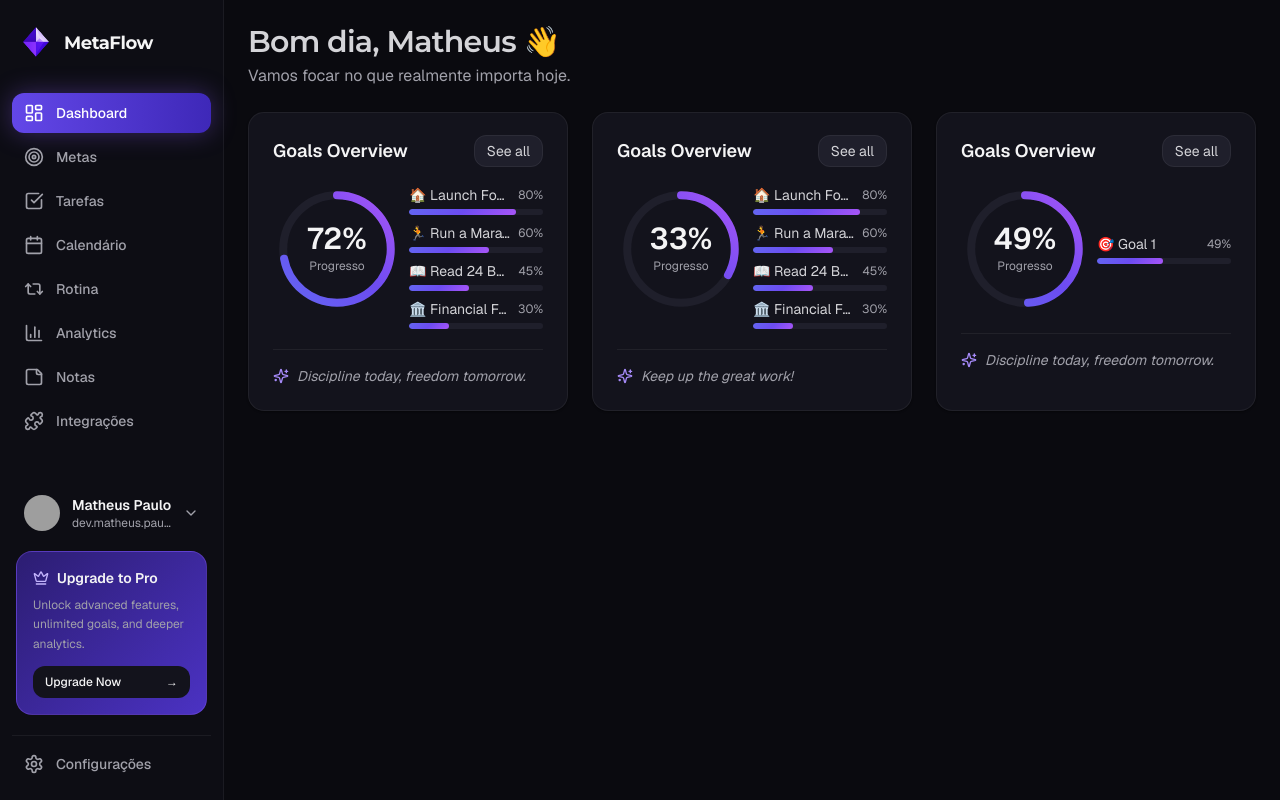
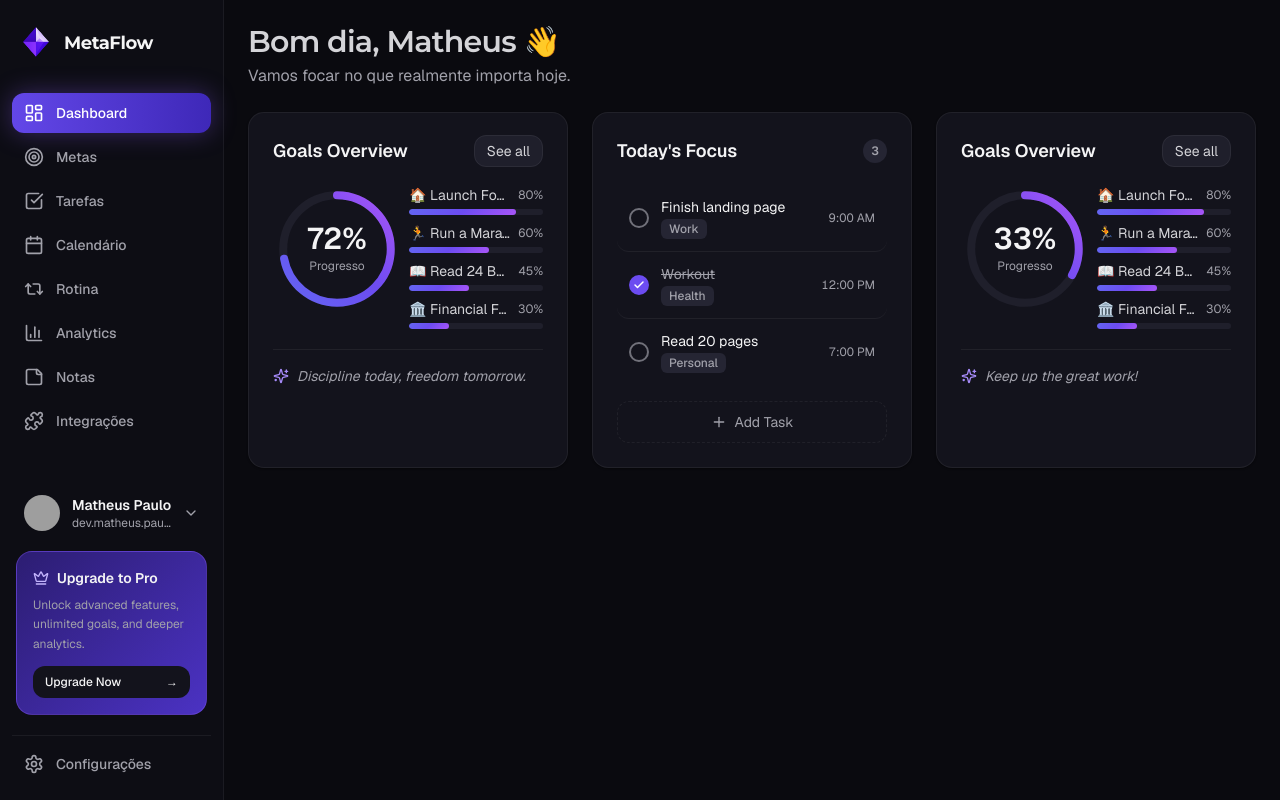
Before and after one commit to matheuspsb/metaflow, a Next.js app: page /dashboard in a window 1280 px wide. Built offline with nearby package versions, Linux system fonts and the light colour scheme; grey boxes are pictures that could not be loaded.

Commit message:
feat: add TodaysFocusCard component with togglable task list

```diff
--- a/src/app/(dashboard)/dashboard/page.tsx
+++ b/src/app/(dashboard)/dashboard/page.tsx
@@ -1,5 +1,6 @@
 import { Greeting } from '@/components/dashboard/Greeting'
 import { GoalsCard } from '@/components/dashboard/goals/GoalsCard'
+import { TodaysFocusCard } from '@/components/dashboard/focus/TodaysFocusCard'
 import type { Metadata } from 'next'
 
 export const metadata: Metadata = {
@@ -12,11 +13,8 @@ export default function DashboardPage() {
       <Greeting name="Matheus" />
       <div className="grid grid-cols-1 gap-6 lg:grid-cols-2 xl:grid-cols-3">
         <GoalsCard />
+        <TodaysFocusCard />
         <GoalsCard overallProgress={33} quote="Keep up the great work!" />
-        <GoalsCard
-          overallProgress={49}
-          goals={[{ id: '1', label: 'Goal 1', progress: 49, icon: '🎯' }]}
-        />
       </div>
     </div>
   )
--- /dev/null
+++ b/src/components/dashboard/focus/TaskRow.tsx
@@ -0,0 +1,49 @@
+'use client'
+
+import { Check } from 'lucide-react'
+
+export interface Task {
+  id: string
+  title: string
+  category: string
+  time: string
+  done?: boolean
+}
+
+interface TaskRowProps {
+  task: Task
+  onToggle?: (id: string) => void
+}
+
+export function TaskRow({ task, onToggle }: TaskRowProps) {
+  return (
+    <li className="group flex cursor-pointer items-center gap-3 rounded-lg px-3 py-3 transition-colors hover:bg-bg-card-hover">
+      <button
+        aria-label={task.done ? 'Mark as incomplete' : 'Mark as complete'}
+        onClick={() => onToggle?.(task.id)}
+        className={`flex h-5 w-5 shrink-0 items-center justify-center rounded-full border-2 transition-all duration-150 ${
+          task.done
+            ? 'border-brand-500 bg-brand-500'
+            : 'border-fg-subtle group-hover:border-brand-400'
+        }`}
+      >
+        {task.done && <Check className="h-3 w-3 text-white" strokeWidth={3} />}
+      </button>
+
+      <div className="flex min-w-0 flex-1 flex-col gap-0.5">
+        <span
+          className={`truncate text-sm transition-colors ${
+            task.done ? 'text-fg-muted line-through' : 'text-fg-primary'
+          }`}
+        >
+          {task.title}
+        </span>
+        <span className="bg-bg-tag text-fg-muted inline-flex w-fit items-center rounded-xs px-2 py-0.5 text-xs font-medium">
+          {task.category}
+        </span>
+      </div>
+
+      <span className="text-fg-muted shrink-0 text-xs tabular-nums">{task.time}</span>
+    </li>
+  )
+}
--- /dev/null
+++ b/src/components/dashboard/focus/TodaysFocusCard.tsx
@@ -0,0 +1,61 @@
+'use client'
+
+import { useState } from 'react'
+import { Plus } from 'lucide-react'
+import { Card } from '@/components/ui/card'
+import { TaskRow } from './TaskRow'
+import type { Task } from './TaskRow'
+
+interface TodaysFocusCardProps {
+  tasks?: Task[]
+  onAddTask?: () => void
+  className?: string
+}
+
+const DEFAULT_TASKS: Task[] = [
+  { id: '1', title: 'Finish landing page', category: 'Work', time: '9:00 AM', done: false },
+  { id: '2', title: 'Workout', category: 'Health', time: '12:00 PM', done: true },
+  { id: '3', title: 'Read 20 pages', category: 'Personal', time: '7:00 PM', done: false },
+]
+
+export function TodaysFocusCard({
+  tasks: initialTasks = DEFAULT_TASKS,
+  onAddTask,
+  className,
+}: TodaysFocusCardProps) {
+  const [tasks, setTasks] = useState<Task[]>(initialTasks)
+
+  function handleToggle(id: string) {
+    setTasks((prev) => prev.map((t) => (t.id === id ? { ...t, done: !t.done } : t)))
+  }
+
+  return (
+    <Card
+      className={className}
+      title="Today's Focus"
+      action={
+        <span
+          className="bg-bg-tag text-fg-muted flex h-6 w-6 items-center justify-center rounded-full text-xs font-semibold"
+          aria-label={`${tasks.length} tasks`}
+        >
+          {tasks.length}
+        </span>
+      }
+    >
+      <ul className="divide-border-subtle mb-4 flex flex-col divide-y" aria-label="Today's tasks">
+        {tasks.map((task) => (
+          <TaskRow key={task.id} task={task} onToggle={handleToggle} />
+        ))}
+      </ul>
+
+      <button
+        onClick={onAddTask}
+        className="border-border-subtle text-fg-muted hover:bg-bg-card-hover hover:text-fg-primary flex w-full items-center justify-center gap-2 rounded-lg border border-dashed py-2.5 text-sm transition-colors duration-150"
+        aria-label="Add new task"
+      >
+        <Plus className="h-4 w-4" />
+        Add Task
+      </button>
+    </Card>
+  )
+}
```
